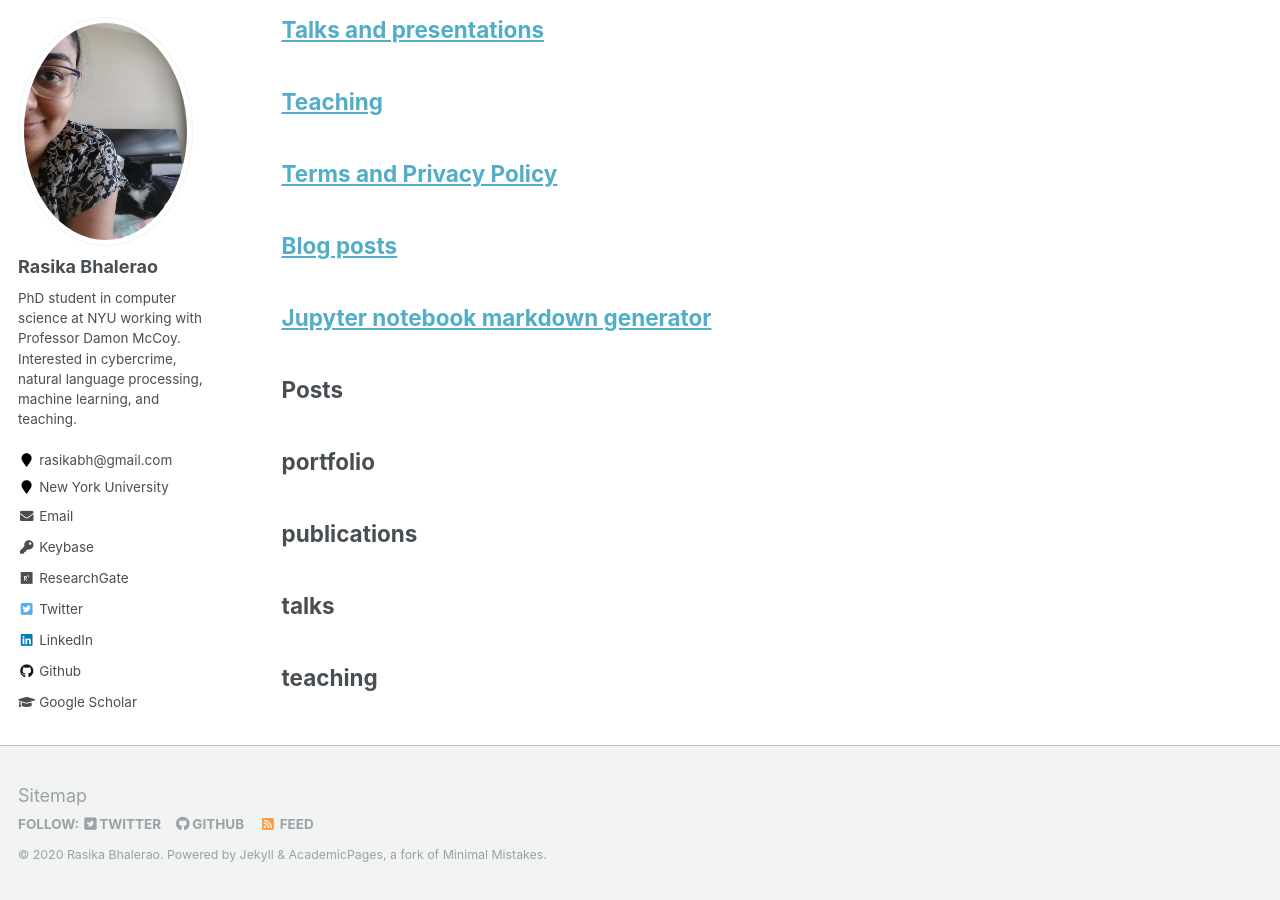
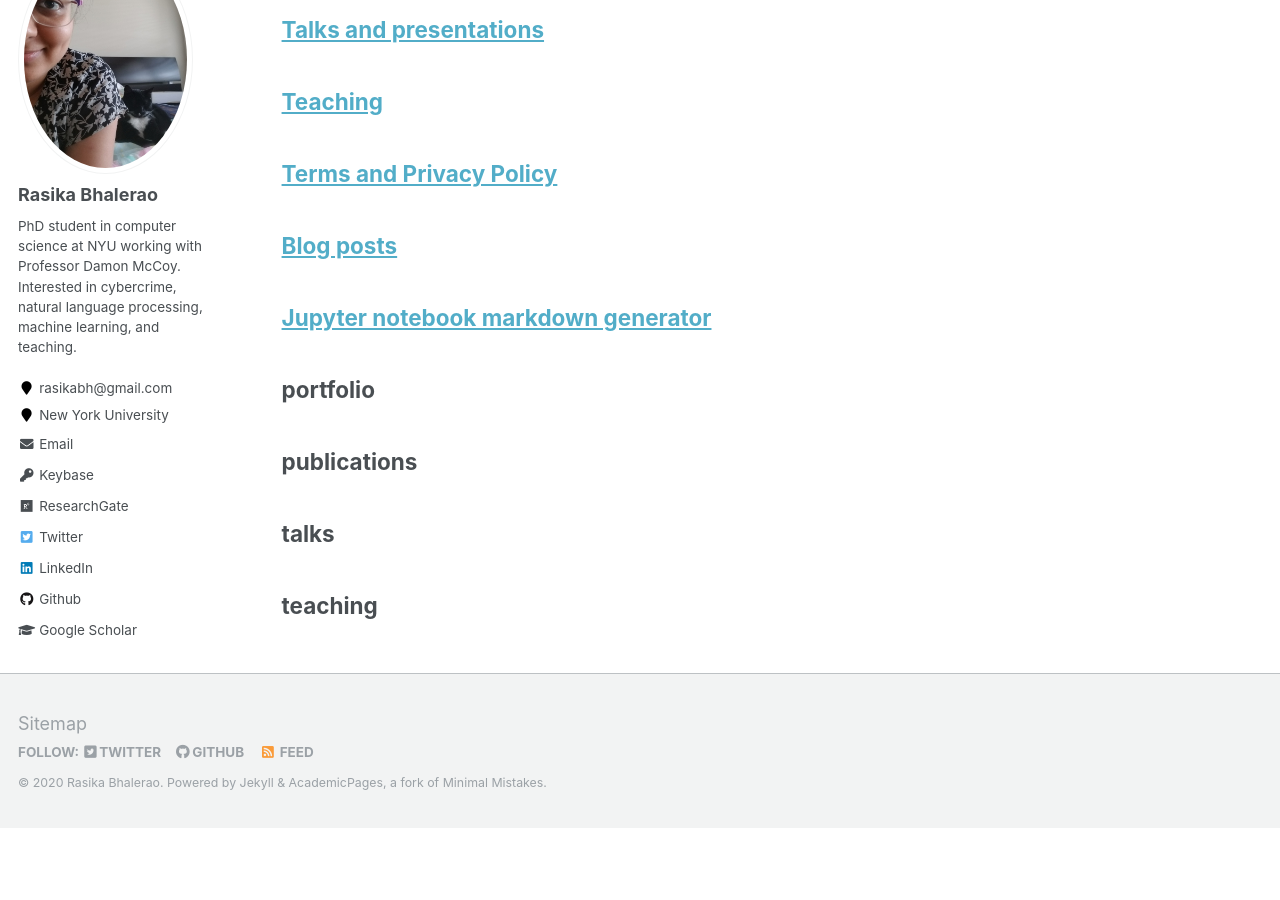
Before and after one commit to rasikabh/rasikabh.github.io, a Jekyll site: the page built from _pages/sitemap.md, in a window 1280 px wide and 900 px high, scrolled down 1462 px. Built offline with Jekyll 4.4.1, drawn with Linux system fonts in a browser that asks for light colours; after the commit the page ends 2290 px from its top, so only the background shows below that.

Commit message:
Update sitemap.md

```diff
--- a/_pages/sitemap.md
+++ b/_pages/sitemap.md
@@ -11,11 +11,6 @@ A list of all the posts and pages found on the site. For you robots out there is
 
 <h2>Pages</h2>
 {% for post in site.pages %}
-  {% include archive-single.html %}
-{% endfor %}
-
-<h2>Posts</h2>
-{% for post in site.posts %}
   {% include archive-single.html %}
 {% endfor %}
 
```
